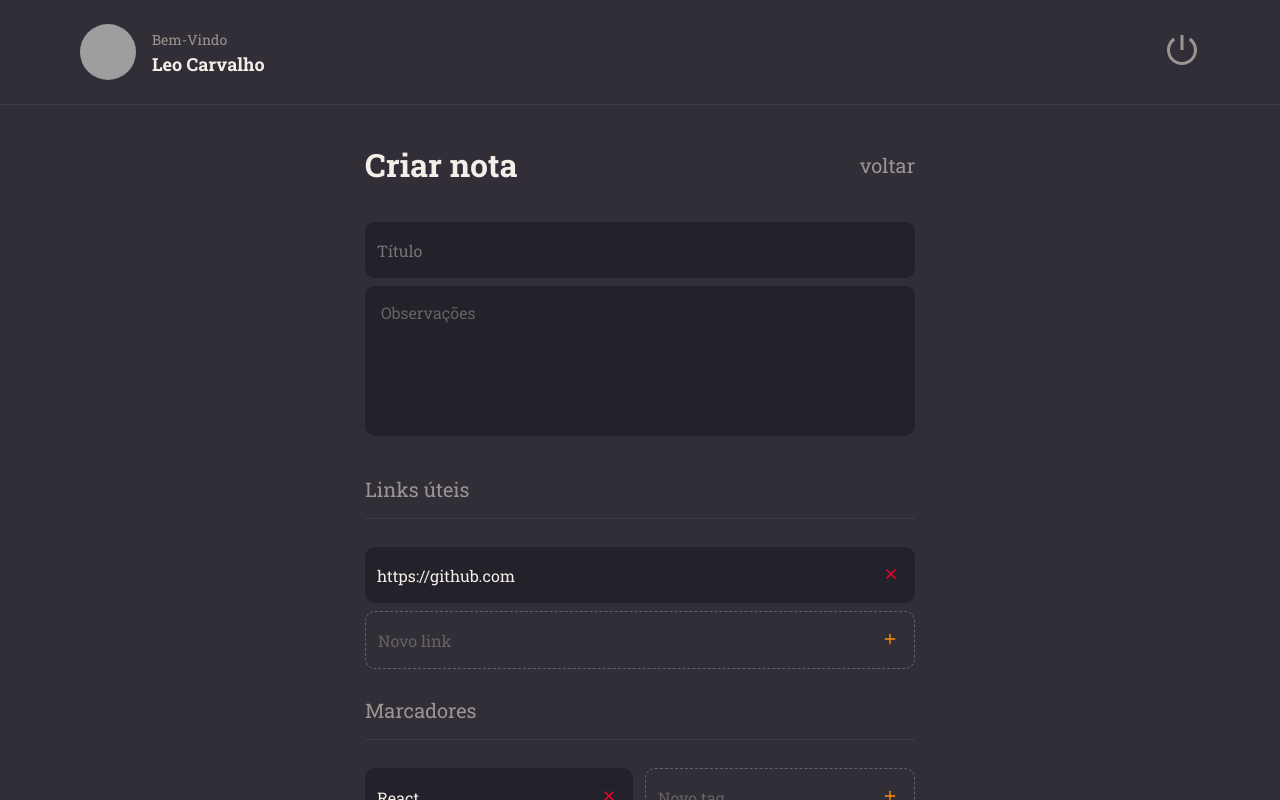
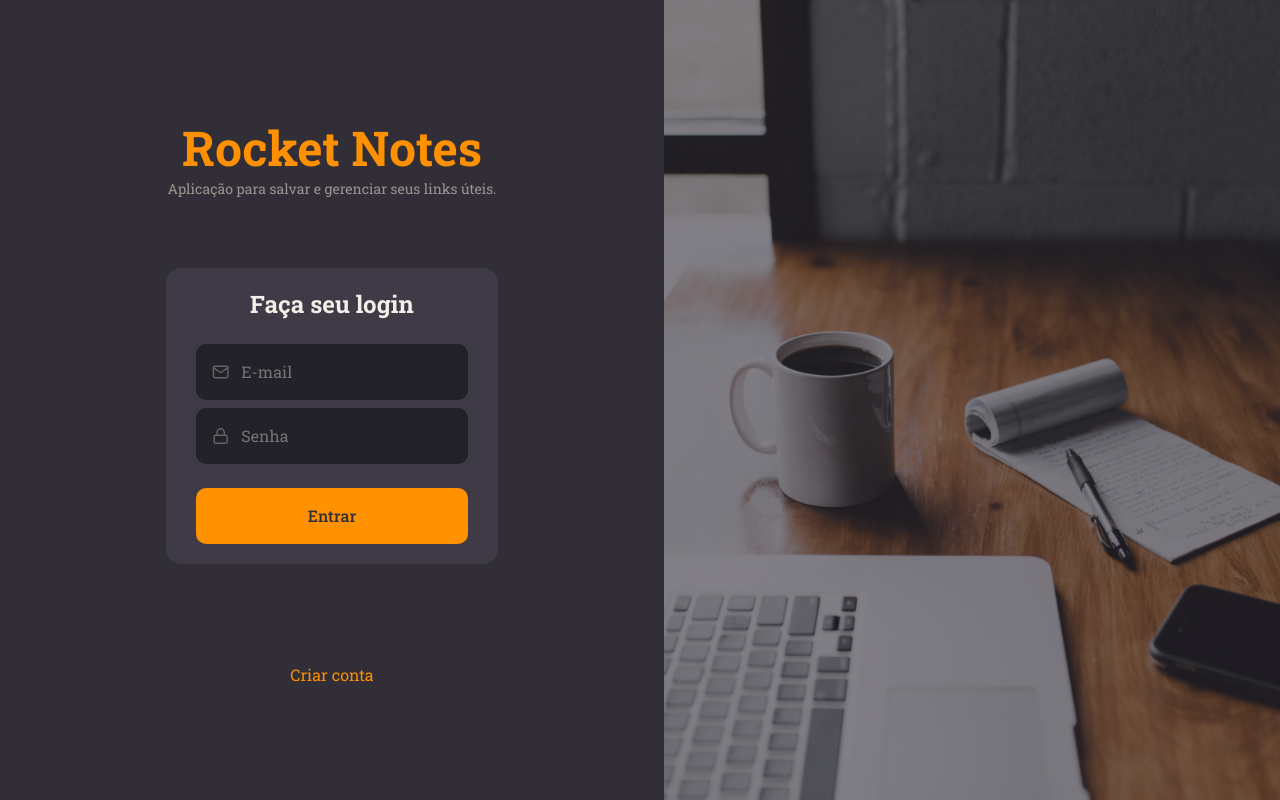
Before and after one commit to LeoGCarva/Mi-notas, a React (Vite) app: page / in a window 1280 px wide. Built offline with nearby package versions, Linux system fonts and the light colour scheme; grey boxes are pictures that could not be loaded.

Commit message:
Add Routes

```diff
--- a/src/components/Header/index.jsx
+++ b/src/components/Header/index.jsx
@@ -4,7 +4,7 @@ import { Container, Profile, Logout } from './styles';
 export function Header(){
     return(
         <Container>
-            <Profile>
+            <Profile to="/profile">
                 <img src="https://github.com/LeoGCarva.png" alt="Foto do usuário" />
 
                 <div>
--- a/src/components/Header/styles.js
+++ b/src/components/Header/styles.js
@@ -1,4 +1,5 @@
 import styled from "styled-components";
+import { Link } from "react-router-dom";
 
 export const Container = styled.header`
     grid-area: header;
@@ -16,7 +17,7 @@ export const Container = styled.header`
     padding: 0 80px;
 `;
 
-export const Profile = styled.div`
+export const Profile = styled(Link)`
     display: flex;
     align-items: center;
 
--- a/src/main.jsx
+++ b/src/main.jsx
@@ -3,13 +3,13 @@ import ReactDOM from 'react-dom/client'
 import { ThemeProvider } from 'styled-components'
 import GlobalStyles from './styles/global'
 import theme from './styles/theme';
-import { New } from './pages/New'
+import { Routes } from './routes'
 
 ReactDOM.createRoot(document.getElementById('root')).render(
   <React.StrictMode>
     <ThemeProvider theme={theme}>
       <GlobalStyles/>
-      <New />
+      <Routes />
     </ThemeProvider>
   </React.StrictMode>,
 )
--- a/src/pages/Home/index.jsx
+++ b/src/pages/Home/index.jsx
@@ -38,7 +38,7 @@ export function Home(){
                 </Section>
             </Content>
 
-            <NewNote>
+            <NewNote to="/new">
                 <FiPlus />
                 Criar nota
             </NewNote>
--- a/src/pages/Home/styles.js
+++ b/src/pages/Home/styles.js
@@ -1,4 +1,5 @@
 import styled from "styled-components";
+import { Link } from "react-router-dom";
 
 export const Container = styled.div`
     width: 100%;
@@ -59,15 +60,16 @@ export const Content = styled.div`
 
 `;
 
-export const NewNote = styled.button`
+export const NewNote = styled(Link)`
     grid-area: newnote;
 
     background-color: ${({ theme }) => theme.COLORS.ORANGE};
-    border: none;
+    color: ${({ theme }) => theme.COLORS.BACKGROUND_900};
 
     display: flex;
     justify-content: center;
     align-items: center;
+
 
     svg {
         margin-right: 8px;
--- a/src/pages/New/index.jsx
+++ b/src/pages/New/index.jsx
@@ -1,4 +1,5 @@
 import { Container, Form } from "./styles";
+import { Link } from "react-router-dom";
 
 import { Header } from "../../components/Header"
 import { Input } from "../../components/Input";
@@ -16,7 +17,7 @@ export function New(){
                 <Form>
                     <header>
                         <h1>Criar nota</h1>
-                        <a href="/">voltar</a>
+                        <Link to="/">voltar</Link>
                     </header>
 
                     <Input placeholder="Título"/>
--- a/src/pages/Profile/index.jsx
+++ b/src/pages/Profile/index.jsx
@@ -1,5 +1,6 @@
 import { FiArrowLeft, FiUser, FiMail, FiLock, FiCamera } from 'react-icons/fi';
 import { Container, Form, Avatar } from './styles';
+import { Link } from 'react-router-dom';
 
 import { Input } from '../../components/Input';
 import { Button } from '../../components/Button';
@@ -9,9 +10,9 @@ export function Profile(){
     return(
         <Container>
             <header>
-                <a href="/">
+                <Link to="/">
                     <FiArrowLeft />
-                </a>
+                </Link>
             </header>
 
             <Form>
--- a/src/pages/SignIn/index.jsx
+++ b/src/pages/SignIn/index.jsx
@@ -1,6 +1,7 @@
 import { Container, Form, Background } from "./style";
+import { Link } from "react-router-dom";
 
-import { FiLogIn, FiMail, FiLock} from "react-icons/fi";
+import { FiMail, FiLock} from "react-icons/fi";
 
 import { Input } from "../../components/Input";
 import { Button } from "../../components/Button"
@@ -30,9 +31,9 @@ export function SignIn(){
                     <Button title="Entrar"/>
                 </div>
 
-                <a href="#">
+                <Link to="/register">
                     Criar conta
-                </a>
+                </Link>
             </Form>
 
             <Background />
--- a/src/pages/SignUp/index.jsx
+++ b/src/pages/SignUp/index.jsx
@@ -1,4 +1,5 @@
 import { Container, Form, Background } from "./style";
+import { Link } from "react-router-dom";
 
 import { FiUser, FiMail, FiLock} from "react-icons/fi";
 
@@ -37,9 +38,9 @@ export function SignUp(){
                     <Button title="Cadastrar"/>
                 </div>
 
-                <a href="#">
+                <Link to="/">
                     Voltar para o login
-                </a>
+                </Link>
             </Form>
 
         </Container>
--- /dev/null
+++ b/src/routes/app.routes.jsx
@@ -0,0 +1,17 @@
+import { Routes, Route } from "react-router-dom";
+
+import { New } from '../pages/New';
+import { Home } from '../pages/Home';
+import { Details } from '../pages/Details';
+import { Profile } from '../pages/Profile';
+
+export function AppRoutes(){
+    return(
+        <Routes>
+            <Route path="/" element={<Home />}/>
+            <Route path="/new" element={<New />}/>
+            <Route path="/profile" element={<Profile />}/>
+            <Route path="/details/:id" element={<Details />}/>
+        </Routes>
+    );
+}
--- /dev/null
+++ b/src/routes/auth.routes.jsx
@@ -0,0 +1,13 @@
+import { Routes, Route } from "react-router-dom";
+
+import { SignIn } from '../pages/SignIn';
+import { SignUp } from '../pages/SignUp';
+
+export function AuthRoutes(){
+    return(
+        <Routes>
+            <Route path="/" element={<SignIn />}/>
+            <Route path="/register" element={<SignUp />}/>
+        </Routes>
+    );
+}
--- /dev/null
+++ b/src/routes/index.jsx
@@ -0,0 +1,12 @@
+import { BrowserRouter } from "react-router-dom";
+
+import { AppRoutes } from "./app.routes";
+import { AuthRoutes } from "./auth.routes";
+
+export function Routes(){
+    return(
+        <BrowserRouter>
+            <AuthRoutes />
+        </BrowserRouter>
+    );
+}
```
